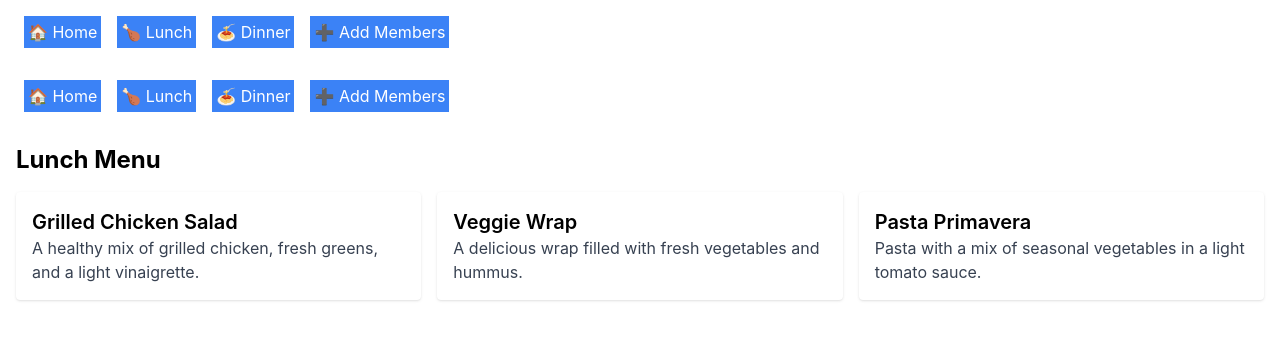
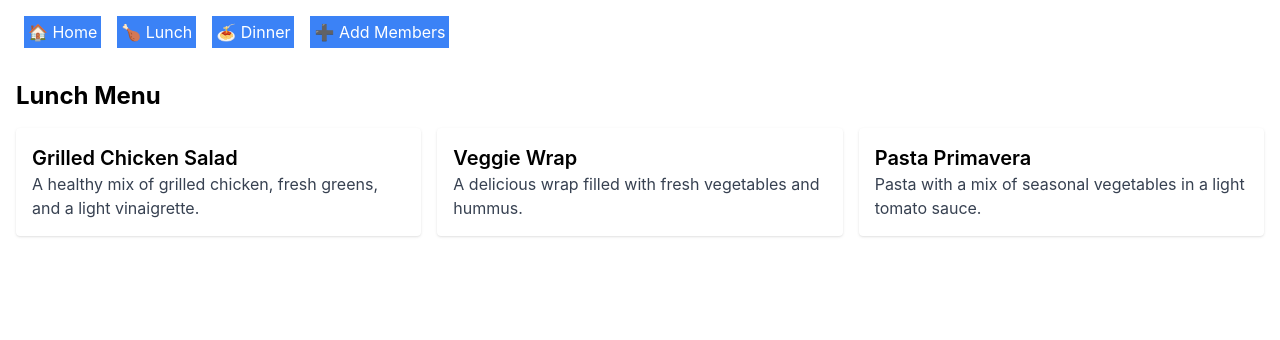
Before and after one commit to gregorytrevor10/rota-crew-order-app, a React (Create React App) app: page /lunch in a window 1280 px wide. Shown: the top 340 px of the page. Built offline with nearby package versions, Linux system fonts and the light colour scheme.

Commit message:
Refactor LunchPage component to remove unnecessary BaseLayout wrapper for cleaner structure

```diff
--- a/src/pages/LunchPage.tsx
+++ b/src/pages/LunchPage.tsx
@@ -1,8 +1,5 @@
-import BaseLayout from "../layout/BaseLayout";
-
 const LunchPage = () => {
   return (
-    <BaseLayout>
     <div className="container mx-auto p-4">
       <h1 className="text-2xl font-bold mb-4">Lunch Menu</h1>
       <div className="grid grid-cols-1 md:grid-cols-2 lg:grid-cols-3 gap-4">
@@ -21,7 +18,6 @@ const LunchPage = () => {
         </div>
       </div>
     </div>
-    </BaseLayout>
   );
 };
 
```
Lines whose indentation alone changed are shown as unchanged.
